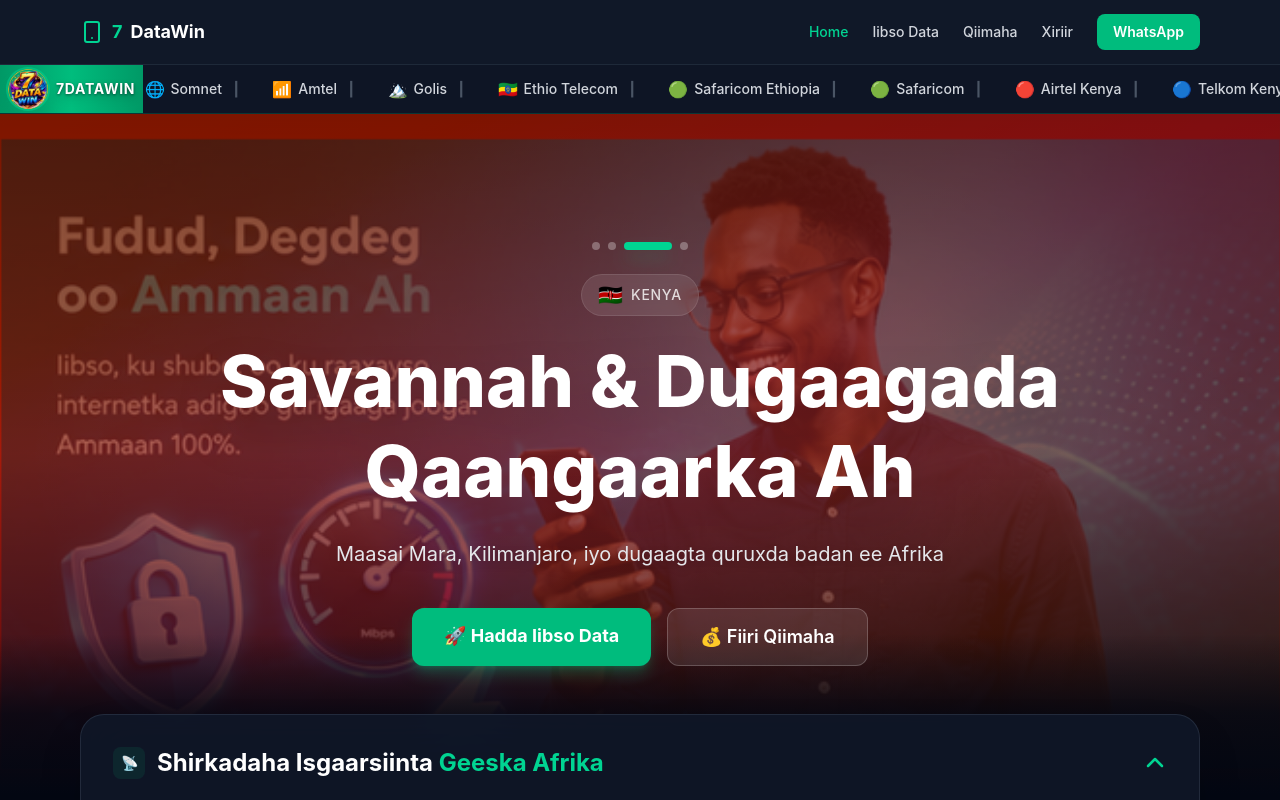
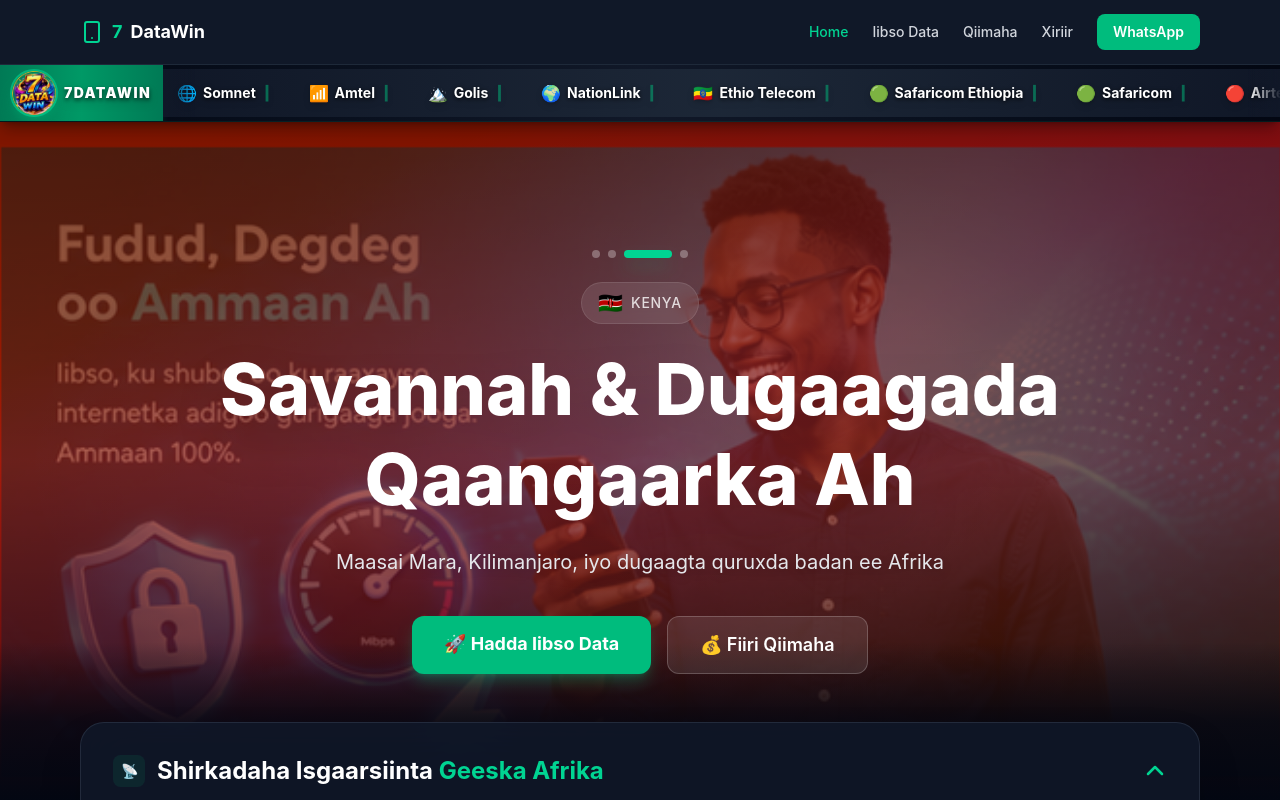
Before and after one commit to 7datawin-arch/7datawin, a React (Vite) app in the folder app/frontend/: page / in a window 1280 px wide. Shown: the top 800 px of the page. Built offline with nearby package versions, Linux system fonts and the light colour scheme.

Commit message:
Ticker fix: all HOFA operators + better background + white text

```diff
--- a/app/frontend/src/components/HeroBanner.jsx
+++ b/app/frontend/src/components/HeroBanner.jsx
@@ -42,31 +42,40 @@ const slides = [
 ]
 
 const tickerItems = [
+  // 🇸🇴 Soomaaliya
   { name: 'Hormuud', icon: '📡' },
   { name: 'Telesom', icon: '📞' },
   { name: 'Somnet', icon: '🌐' },
   { name: 'Amtel', icon: '📶' },
   { name: 'Golis', icon: '🏔️' },
+  { name: 'NationLink', icon: '🌍' },
+  // 🇪🇹 Itoobiya
+  { name: 'Ethio Telecom', icon: '🇪🇹' },
+  { name: 'Safaricom Ethiopia', icon: '🟢' },
+  // 🇰🇪 Kenya
+  { name: 'Safaricom', icon: '🟢' },
+  { name: 'Airtel Kenya', icon: '🔴' },
+  { name: 'Telkom Kenya', icon: '🔵' },
+  { name: 'Jamii Telecom', icon: '📶' },
+  // 🇩🇯 Jabuuti
+  { name: 'Djibouti Telecom', icon: '🇩🇯' },
+  { name: 'SOMTEL', icon: '📞' },
+  { name: 'Evatis', icon: '🌍' },
+  // Repeat for seamless loop
+  { name: 'Hormuud', icon: '📡' },
+  { name: 'Telesom', icon: '📞' },
+  { name: 'Somnet', icon: '🌐' },
+  { name: 'Amtel', icon: '📶' },
+  { name: 'Golis', icon: '🏔️' },
+  { name: 'NationLink', icon: '🌍' },
   { name: 'Ethio Telecom', icon: '🇪🇹' },
   { name: 'Safaricom Ethiopia', icon: '🟢' },
   { name: 'Safaricom', icon: '🟢' },
   { name: 'Airtel Kenya', icon: '🔴' },
   { name: 'Telkom Kenya', icon: '🔵' },
+  { name: 'Jamii Telecom', icon: '📶' },
   { name: 'Djibouti Telecom', icon: '🇩🇯' },
-  { name: 'SOMTEL Djibouti', icon: '📞' },
-  { name: 'Evatis', icon: '🌍' },
-  { name: 'Hormuud', icon: '📡' },
-  { name: 'Telesom', icon: '📞' },
-  { name: 'Somnet', icon: '🌐' },
-  { name: 'Amtel', icon: '📶' },
-  { name: 'Golis', icon: '🏔️' },
-  { name: 'Ethio Telecom', icon: '🇪🇹' },
-  { name: 'Safaricom Ethiopia', icon: '🟢' },
-  { name: 'Safaricom', icon: '🟢' },
-  { name: 'Airtel Kenya', icon: '🔴' },
-  { name: 'Telkom Kenya', icon: '🔵' },
-  { name: 'Djibouti Telecom', icon: '🇩🇯' },
-  { name: 'SOMTEL Djibouti', icon: '📞' },
+  { name: 'SOMTEL', icon: '📞' },
   { name: 'Evatis', icon: '🌍' },
 ]
 
@@ -107,22 +116,23 @@ export default function HeroBanner() {
   return (
     <section className="relative w-full overflow-hidden bg-gray-950">
       {/* ============ 7DATAWIN TICKER (sida CNN/Al Jazeera) ============ */}
-      <div className="relative z-30 w-full bg-gray-900/90 backdrop-blur-md border-b border-emerald-500/20 overflow-hidden">
+      <div className="relative z-30 w-full bg-gradient-to-r from-gray-950 via-gray-900 to-gray-950 border-b border-emerald-500/10 overflow-hidden shadow-lg shadow-black/30">
         <div className="flex items-center">
           {/* 7DataWin Logo - Circular with Shadow */}
-          <div className="flex-shrink-0 z-10 relative flex items-center justify-center px-2 py-1
-            bg-gradient-to-r from-emerald-600 via-emerald-500 to-emerald-600">
+          <div className="flex-shrink-0 z-10 relative flex items-center justify-center px-3 py-1.5
+            bg-gradient-to-r from-emerald-700 via-emerald-600 to-emerald-700
+            shadow-md shadow-emerald-900/50">
             {!logoError ? (
               <div className="flex items-center gap-2">
                 <img
                   src={logo7datawin}
                   alt="7DataWin"
-                  className="h-9 w-9 md:h-10 md:w-10 rounded-full object-cover ring-2 ring-emerald-400/50
-                    shadow-lg shadow-emerald-500/40 drop-shadow-xl"
+                  className="h-9 w-9 md:h-11 md:w-11 rounded-full object-cover ring-2 ring-emerald-400/60
+                    shadow-lg shadow-emerald-500/50 drop-shadow-xl"
                   onError={() => setLogoError(true)}
                 />
-                <span className="text-white text-xs md:text-sm font-bold uppercase tracking-wider
-                  drop-shadow-lg [text-shadow:_0_1px_3px_rgb(0_0_0_/_50%)]">
+                <span className="text-white text-xs md:text-sm font-black uppercase tracking-widest
+                  drop-shadow-lg [text-shadow:_0_2px_4px_rgb(0_0_0_/_60%)]">
                   7DataWin
                 </span>
               </div>
@@ -133,14 +143,18 @@ export default function HeroBanner() {
             )}
           </div>
 
-          {/* Scrolling Ticker */}
-          <div className="overflow-hidden flex-1 relative">
+          {/* Scrolling Ticker with better background */}
+          <div className="overflow-hidden flex-1 relative py-1.5
+            bg-gradient-to-r from-gray-900/95 via-gray-800/90 to-gray-900/95">
+            {/* Subtle gradient edges to fade text in/out */}
+            <div className="absolute inset-y-0 left-0 w-8 bg-gradient-to-r from-gray-900/95 to-transparent z-10 pointer-events-none" />
+            <div className="absolute inset-y-0 right-0 w-8 bg-gradient-to-r from-transparent to-gray-900/95 z-10 pointer-events-none" />
             <div className="ticker-track flex items-center gap-1 whitespace-nowrap">
               {[...tickerItems, ...tickerItems].map((item, i) => (
-                <span key={i} className="inline-flex items-center gap-1.5 px-3 py-2 text-sm">
-                  <span className="text-base">{item.icon}</span>
-                  <span className="text-gray-300 font-medium">{item.name}</span>
-                  <span className="text-gray-600 mx-1">┃</span>
+                <span key={i} className="inline-flex items-center gap-1.5 px-3 py-1.5 text-sm drop-shadow-md">
+                  <span className="text-base drop-shadow">{item.icon}</span>
+                  <span className="text-white font-bold drop-shadow-[0_1px_2px_rgba(0,0,0,0.8)]">{item.name}</span>
+                  <span className="text-emerald-500/50 mx-1">▎</span>
                 </span>
               ))}
             </div>
```
